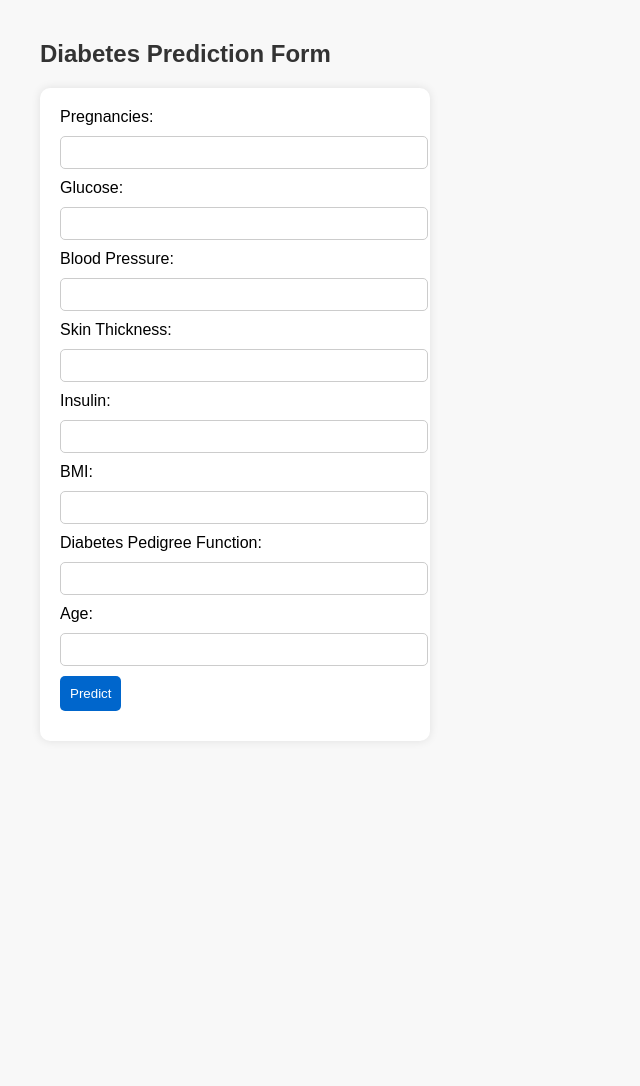
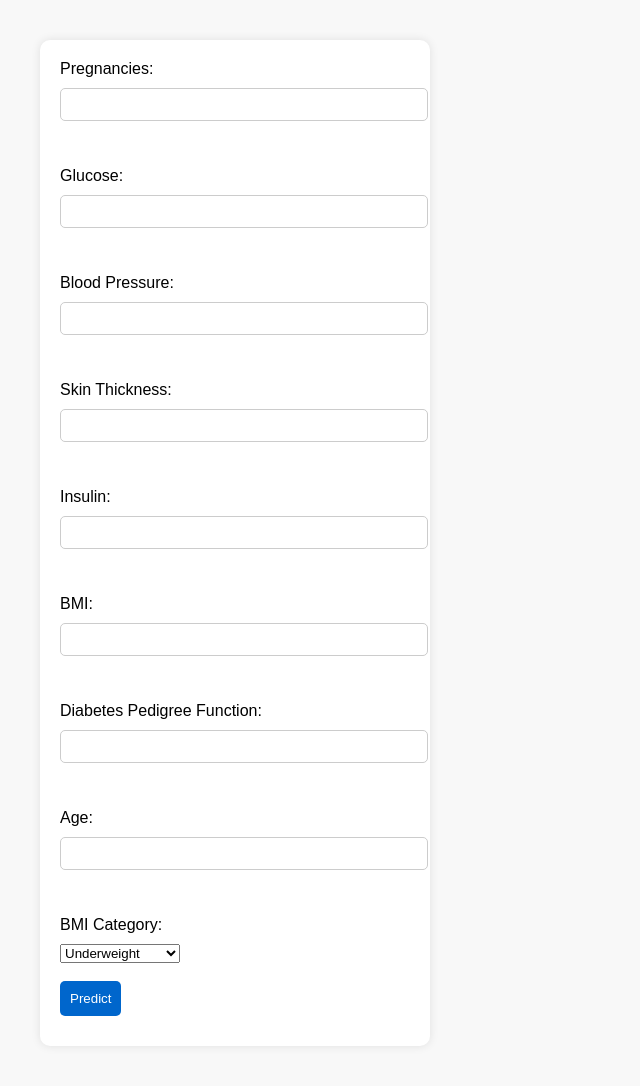
Before and after one commit to Subodhtiwari2003/Diabetes_prediction, a Flask app: page / in a window 1280 px wide. Shown: the whole page, without its empty margins (0-640 px from the left). Before the commit the page ends 711 px from the top, so only its background shows below. Run offline with Flask 3, Linux system fonts and the light colour scheme; parts of the project's set-up code (start-up, migrations or seed data) failed here and were passed over.

Commit message:
This commit is related to app.py

```diff
--- a/Templates/index.html
+++ b/Templates/index.html
@@ -42,16 +42,27 @@
     </style>
 </head>
 <body>
-    <h2>Diabetes Prediction Form</h2>
    <form method="POST" action="/predict">
-        <label>Pregnancies:</label><input type="text" name="pregnancies">
-        <label>Glucose:</label><input type="text" name="glucose">
-        <label>Blood Pressure:</label><input type="text" name="bloodpressure">
-        <label>Skin Thickness:</label><input type="text" name="skinthickness">
-        <label>Insulin:</label><input type="text" name="insulin">
-        <label>BMI:</label><input type="text" name="bmi">
-        <label>Diabetes Pedigree Function:</label><input type="text" name="dpf">
-        <label>Age:</label><input type="text" name="age">
+    <label>Pregnancies:</label><input type="text" name="pregnancies"><br><br>
+    <label>Glucose:</label><input type="text" name="glucose"><br><br>
+    <label>Blood Pressure:</label><input type="text" name="bloodpressure"><br><br>
+    <label>Skin Thickness:</label><input type="text" name="skinthickness"><br><br>
+    <label>Insulin:</label><input type="text" name="insulin"><br><br>
+    <label>BMI:</label><input type="text" name="bmi"><br><br>
+    <label>Diabetes Pedigree Function:</label><input type="text" name="dpf"><br><br>
+    <label>Age:</label><input type="text" name="age"><br><br>
+
+<label>BMI Category:</label>
+<select name="bmi_category">
+    <option value="Underweight">Underweight</option>
+    <option value="Normal">Normal</option>
+    <option value="Overweight">Overweight</option>
+    <option value="Obesity Class I">Obesity Class I</option>
+    <option value="Obesity Class II">Obesity Class II</option>
+    <option value="Obesity Class III">Obesity Class III</option>
+    <option value="nan">Unknown</option>
+</select><br><br>
+
     <input type="submit" value="Predict">
 </form>
 
--- a/app.py
+++ b/app.py
@@ -10,19 +10,38 @@
 
 @app.route('/')
 def home():
-    return render_template('index.html')  # You’ll create this next
+    return render_template('index.html')
 
 @app.route('/predict', methods=['POST'])
 def predict():
-    # Extract input values from form
-    features = [float(x) for x in request.form.values()]
-    input_array = np.array(features).reshape(1, -1)
+    try:
+        # Extract numeric inputs
+        numeric_inputs = [
+            float(request.form['pregnancies']),
+            float(request.form['glucose']),
+            float(request.form['bloodpressure']),
+            float(request.form['skinthickness']),
+            float(request.form['insulin']),
+            float(request.form['bmi']),
+            float(request.form['dpf']),
+            float(request.form['age'])
+        ]
 
-    # Make prediction
-    prediction = model.predict(input_array)
-    result = 'Diabetic' if prediction[0] == 1 else 'Not Diabetic'
+        # Extract categorical input (BMI Category)
+        bmi_category = request.form['bmi_category']
+
+        # Combine numeric + categorical (as object)
+        final_input = np.array(numeric_inputs + [bmi_category], dtype=object).reshape(1, -1)
+
+        # Predict
+        prediction = model.predict(final_input)
+        result = 'Diabetic' if prediction[0] == 1 else 'Not Diabetic'
+
+    except Exception as e:
+        result = f"Error during prediction: {str(e)}"
 
     return render_template('index.html', prediction_text=f'Prediction: {result}')
 
+
 if __name__ == '__main__':
     app.run(debug=True)
```
Lines whose indentation alone changed are shown as unchanged.
